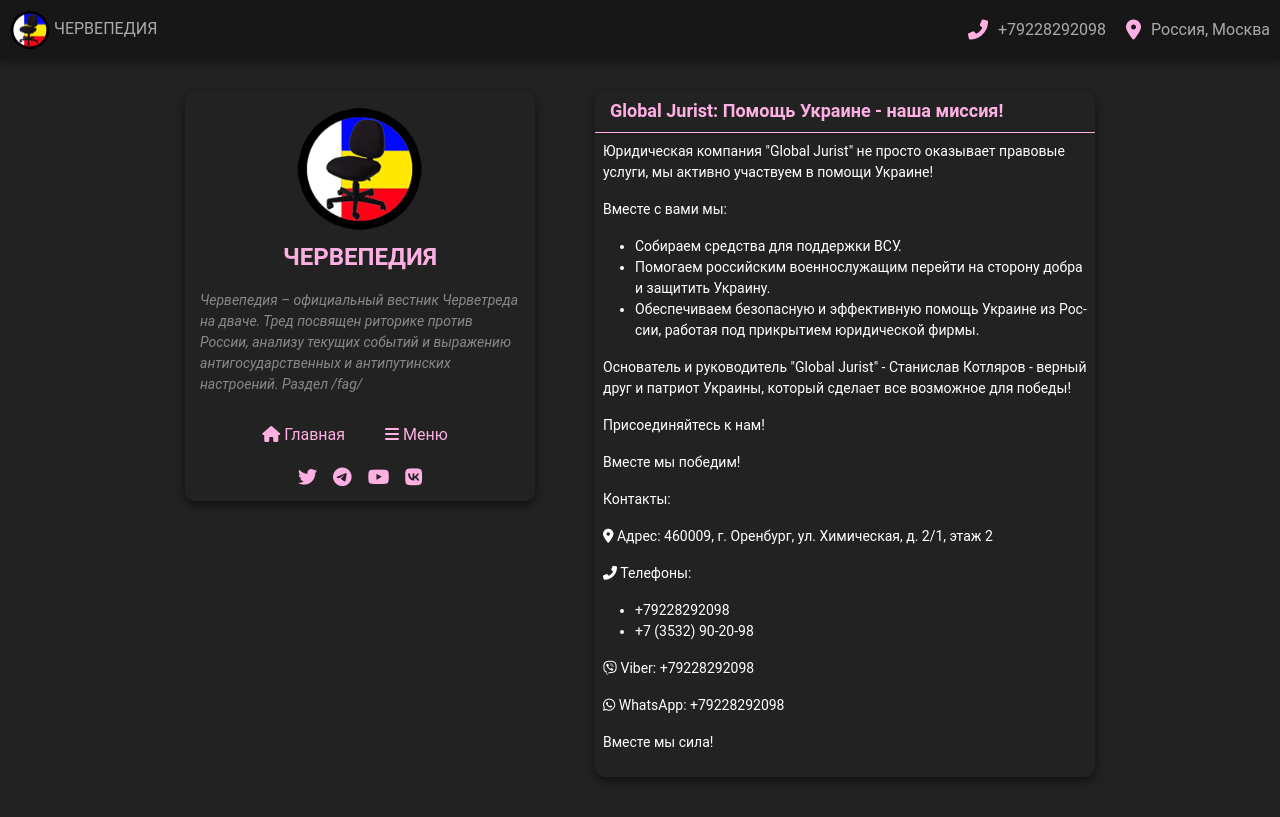
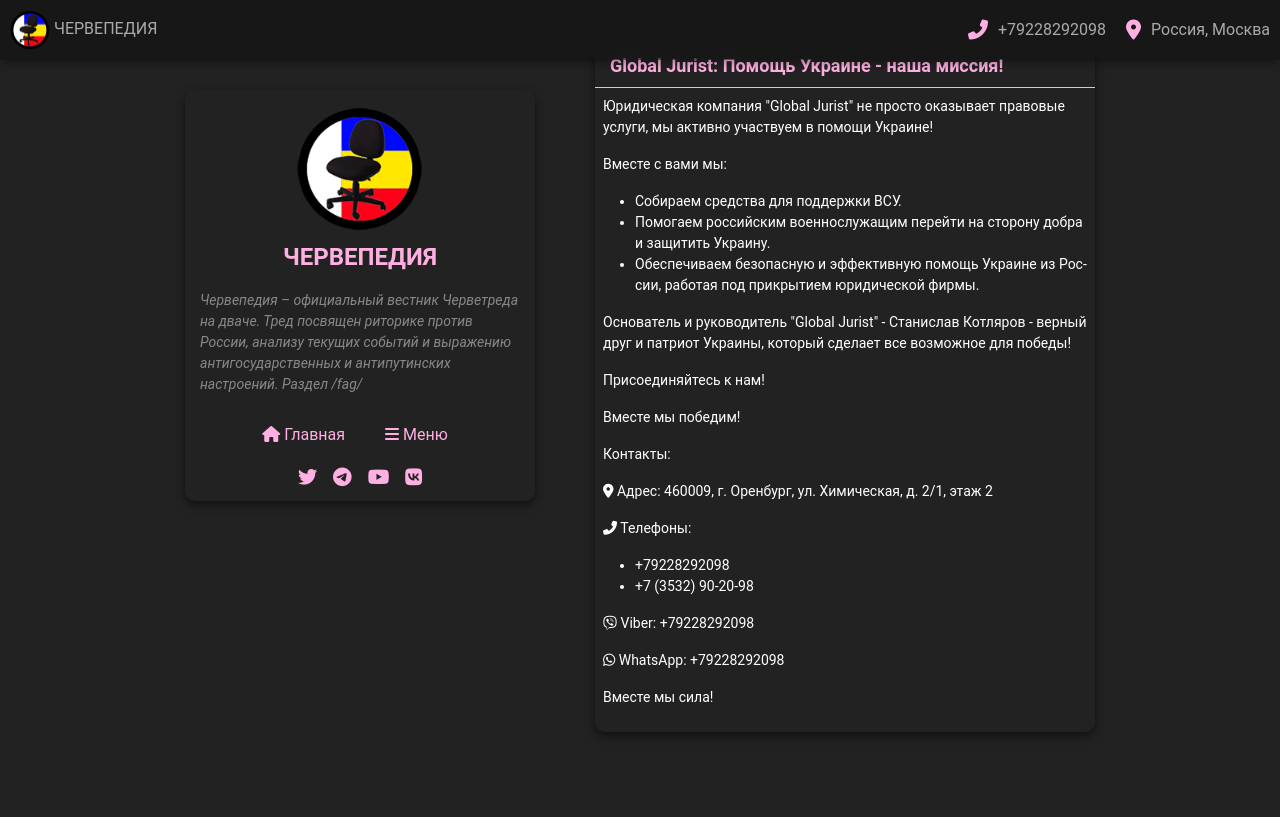
Before and after one commit to chervepedia/chervepedia.github.io, a Jekyll site: the page built from contact.md, in a window 1280 px wide. Shown: the top 817 px of the page. Built offline with Jekyll 4.4.1, drawn with Linux system fonts in a browser that asks for light colours; comment, search, counter and statistics services are not loaded.

Commit message:
Update style.css

```diff
--- a/assets/css/style.css
+++ b/assets/css/style.css
@@ -196,7 +196,7 @@
     width: 100%;
     max-width: 500px; /* Ширина контента */
     padding-bottom: 50px; /* Уменьшен отступ снизу */
-    margin-top: 45px;
+
 }
 
 /* Стили для постов */
```
